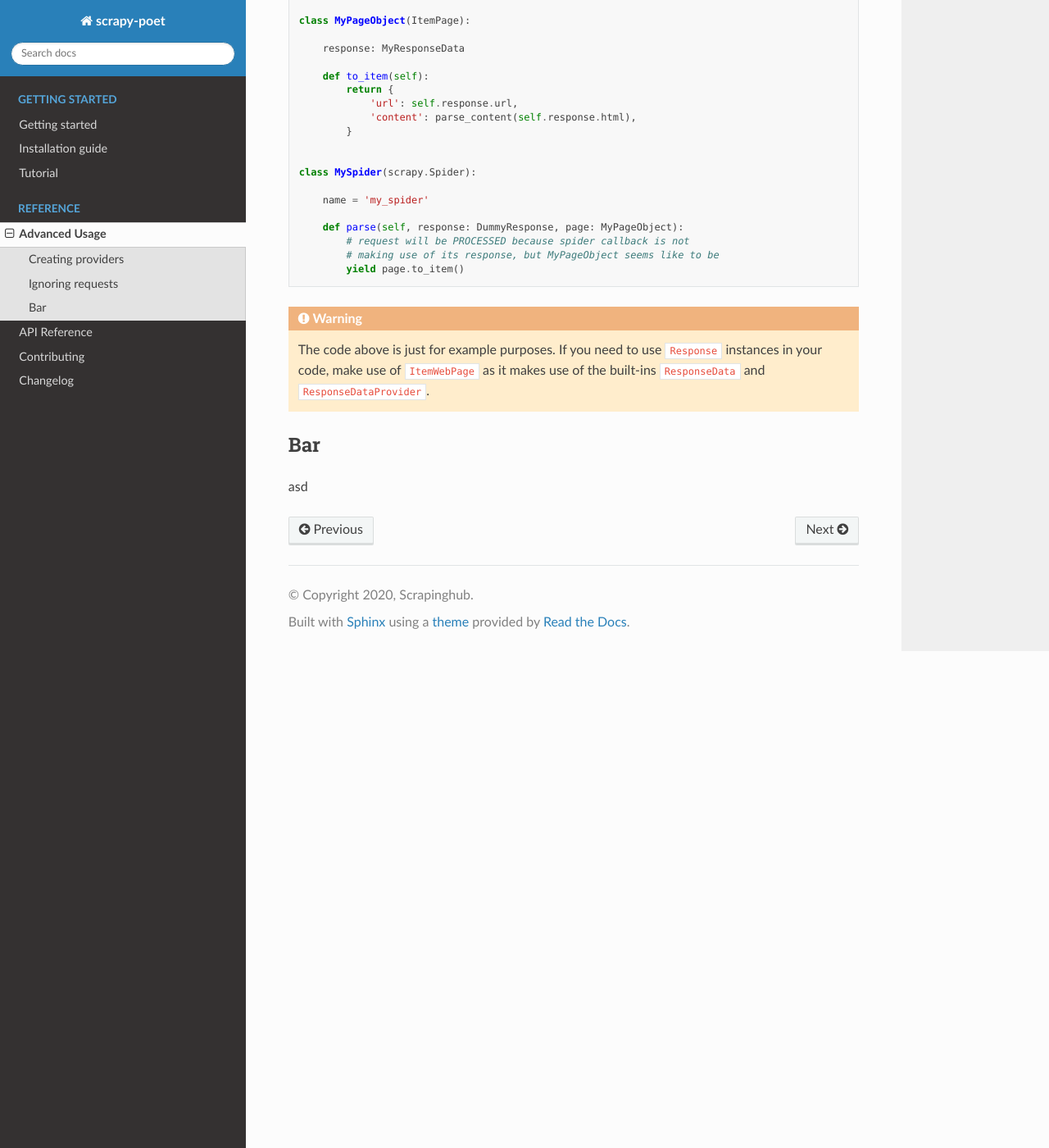
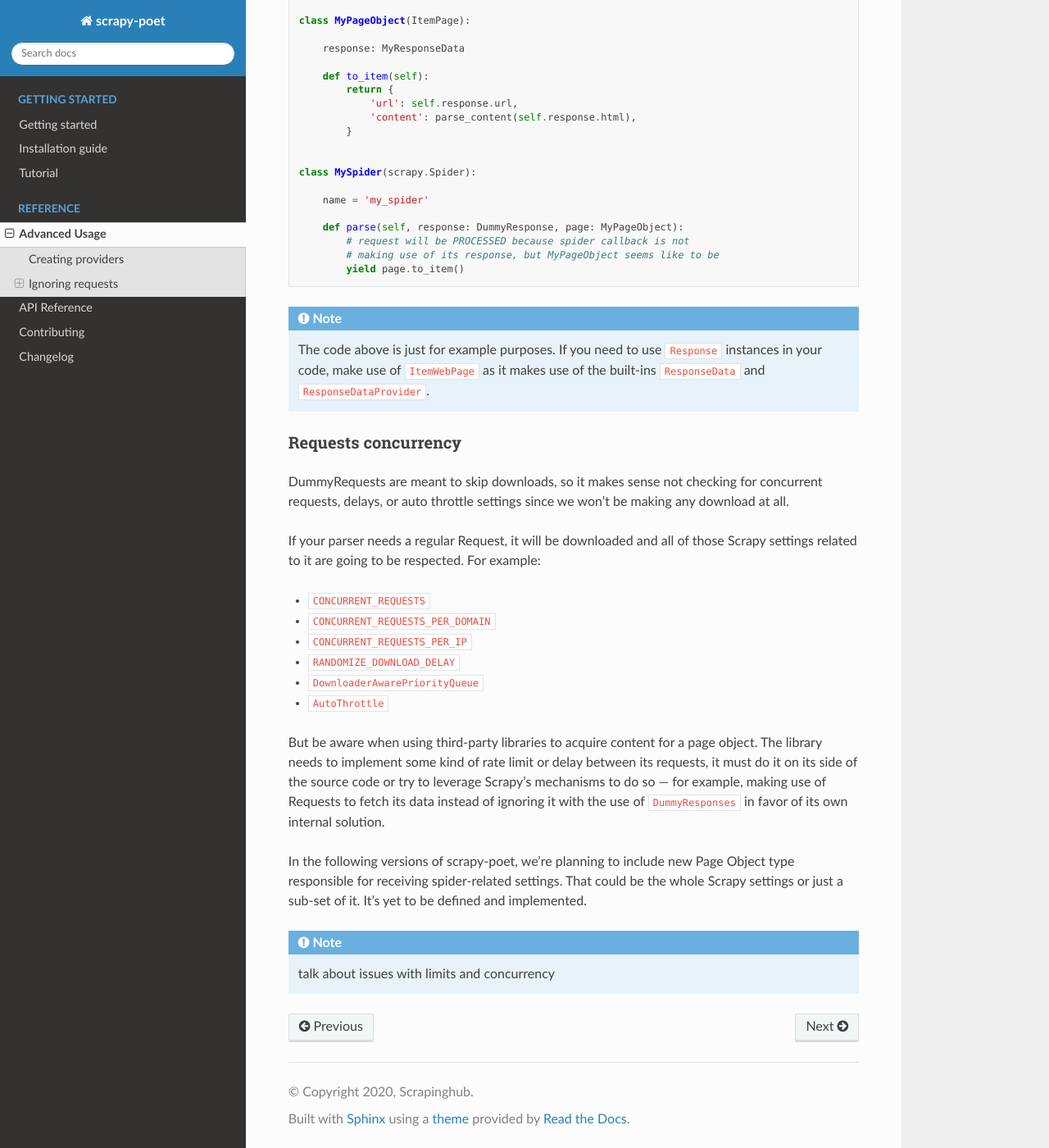
Before and after one commit to scrapinghub/scrapy-poet, a Sphinx documentation site: the page built from docs/advanced.rst, in a window 1280 px wide and 1400 px high, scrolled down 2070 px. Shown: the whole window at 82% size. Built offline with Sphinx 7.4.7 and the Read the Docs theme 2.0.0, drawn with Linux system fonts in a browser that asks for light colours.

Commit message:
document requests concurrency when using DummyRequests to skip downloads

```diff
--- a/docs/advanced.rst
+++ b/docs/advanced.rst
@@ -134,15 +134,41 @@
             # making use of its response, but MyPageObject seems like to be
             yield page.to_item()
 
-.. warning::
+.. note::
 
     The code above is just for example purposes. If you need to use ``Response``
     instances in your code, make use of ``ItemWebPage`` as it makes use of the
     built-ins ``ResponseData`` and ``ResponseDataProvider``.
 
-.. _`advanced-bar`:
+Requests concurrency
+--------------------
 
-Bar
-===
+DummyRequests are meant to skip downloads, so it makes sense not checking for
+concurrent requests, delays, or auto throttle settings since we won't be making
+any download at all.
 
-asd
+If your parser needs a regular Request, it will be downloaded and all of those
+Scrapy settings related to it are going to be respected. For example:
+
+- ``CONCURRENT_REQUESTS``
+- ``CONCURRENT_REQUESTS_PER_DOMAIN``
+- ``CONCURRENT_REQUESTS_PER_IP``
+- ``RANDOMIZE_DOWNLOAD_DELAY``
+- ``DownloaderAwarePriorityQueue``
+- ``AutoThrottle``
+
+But be aware when using third-party libraries to acquire content for a page
+object. The library needs to implement some kind of rate limit or delay between
+its requests, it must do it on its side of the source code or try to leverage
+Scrapy's mechanisms to do so — for example, making use of Requests to fetch its
+data instead of ignoring it with the use of ``DummyResponses`` in favor of its
+own internal solution.
+
+In the following versions of scrapy-poet, we're planning to include new Page
+Object type responsible for receiving spider-related settings. That could be
+the whole Scrapy settings or just a sub-set of it. It's yet to be defined and
+implemented.
+
+.. note::
+
+    talk about issues with limits and concurrency
```
